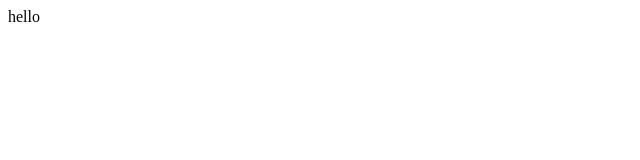
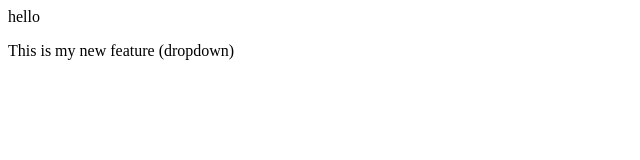
Before and after one commit to itsharshitrwt/git_learn, a plain HTML site: page index.html in a window 1280 px wide. Shown: the whole page, without its empty margins (0-640 px from the left). Drawn offline with Linux system fonts and the light colour scheme.

Commit message:
Added dropdown

```diff
--- a/index.html
+++ b/index.html
@@ -1 +1,2 @@
 <p>hello</p>
+<p>This is my new feature (dropdown)</p>
```
